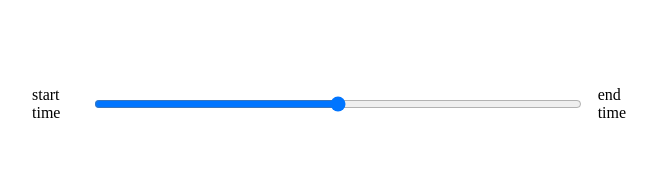
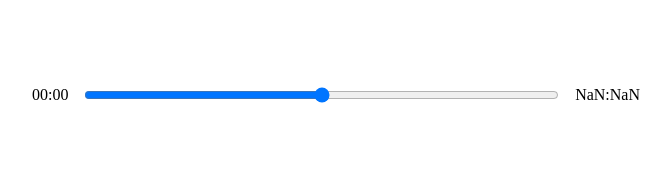
Before and after one commit to Azharnoushad/Music__Player_React_Js, a React (Vite) app: page / in a window 1280 px wide. Shown: the part 410-592 px from the top of the page, without its empty margins (304-974 px from the left). Built offline with nearby package versions, Linux system fonts and the light colour scheme.

Commit message:
play and pause the audio and update the time and duration of the song

```diff
--- a/src/App.jsx
+++ b/src/App.jsx
@@ -1,21 +1,25 @@
-import React, { useState } from 'react'
-import "./Styles/App.scss"
-import Song from './Components/Song'
-import Player from './Components/Player'
-import { data } from './Util/Util'
+import React, { useState } from "react";
+import "./Styles/App.scss";
+import Song from "./Components/Song";
+import Player from "./Components/Player";
+import { data } from "./Util/Util";
 
 const App = () => {
   // UseState Hooks Function-----------------------------------------------------------------
-  const [songs,setSongs]=useState(data())
-  const [currentSong,setCurrentSong]=useState(songs[0])
-
+  const [songs, setSongs] = useState(data());
+  const [currentSong, setCurrentSong] = useState(songs[0]);
+  const [isPlaying, setIsPlaying] = useState(false);
 
   return (
     <div className="App">
-    <Song currentSong={currentSong}/>
-    <Player/>
+      <Song currentSong={currentSong} />
+      <Player
+        currentSong={currentSong}
+        setIsPlaying={setIsPlaying}
+        isPlaying={isPlaying}
+      />
     </div>
-  )
-}
+  );
+};
 
-export default App
+export default App;
--- a/src/Components/Player.jsx
+++ b/src/Components/Player.jsx
@@ -1,24 +1,88 @@
-import React from "react";
+import React, { useRef, useState } from "react";
 import { FontAwesomeIcon } from "@fortawesome/react-fontawesome";
 import {
   faPlay,
+  faPause,
   faAngleLeft,
   faAngleRight,
 } from "@fortawesome/free-solid-svg-icons";
 
-const Player = () => {
+const Player = ({ currentSong, setIsPlaying, isPlaying }) => {
+  // useState function for time ------------------------------------------
+  const [songInfo, setSongInfo] = useState({
+    currentTime: null,
+    durations: null,
+  });
+  // audio input ref------------------------------------------------------
+  const audioRef = useRef();
+
+  //  play song handler function ......................................
+  const playSongHandler = () => {
+    if (isPlaying) {
+      audioRef.current.pause();
+      setIsPlaying(!isPlaying);
+    } else {
+      audioRef.current.play();
+      setIsPlaying(!isPlaying);
+    }
+  };
+
+  // time update handler function------------------------------------------
+
+  const timeUpdateHandler = (event) => {
+    let currentSongTime = event.target.currentTime;
+    let songDuration = event.target.duration;
+    setSongInfo({
+      currentTime: currentSongTime,
+      duration: songDuration,
+    });
+  };
+
+  // time formatting function-------------------------------------------------
+  const formatSecondsAsTime = (secs) => {
+    var hr = Math.floor(secs / 3600);
+    var min = Math.floor((secs - hr * 3600) / 60);
+    var sec = Math.floor(secs - hr * 3600 - min * 60);
+
+    if (min < 10) {
+      min = "0" + min;
+    }
+    if (sec < 10) {
+      sec = "0" + sec;
+    }
+
+    return min + ":" + sec;
+  };
+
+  // time formatting function-------------------------------------------------
+
   return (
     <div className="player">
       <div className="time-control">
-        <p>start time</p>
+        <p>{formatSecondsAsTime(songInfo.currentTime)}</p>
         <input type="range" />
-        <p>end time</p>
+        <p>{formatSecondsAsTime(songInfo.duration)}</p>
       </div>
       <div className="play-control">
         <FontAwesomeIcon className="skip-back" size="2x" icon={faAngleLeft} />
-        <FontAwesomeIcon className="play" size="2x" icon={faPlay} />
-        <FontAwesomeIcon className="skip-forward" size="2x" icon={faAngleRight} />
+        <FontAwesomeIcon
+          className="play"
+          size="2x"
+          icon={isPlaying ? faPause : faPlay}
+          onClick={playSongHandler}
+        />
+        <FontAwesomeIcon
+          className="skip-forward"
+          size="2x"
+          icon={faAngleRight}
+        />
       </div>
+      <audio
+        src={currentSong.audio}
+        ref={audioRef}
+        onLoadedMetadata={timeUpdateHandler}
+        onTimeUpdate={timeUpdateHandler}
+      ></audio>
     </div>
   );
 };
```
